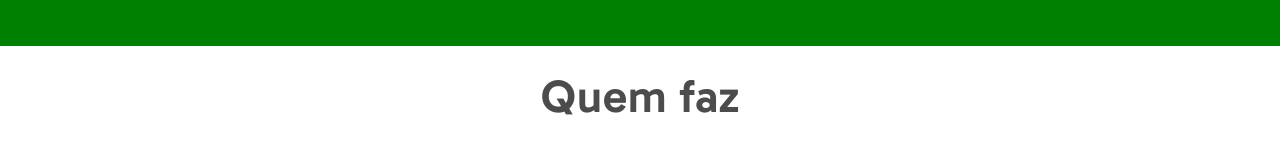
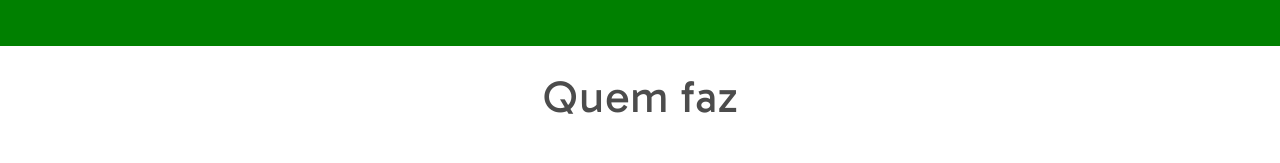
Before and after one commit to the-web-forest/Website, a Next.js app: page / in a window 1280 px wide. Shown: the part 399-562 px from the top of the page. Built offline with nearby package versions, Linux system fonts and the light colour scheme.

Commit message:
Team Members

```diff
--- a/sections/Team/style.module.css
+++ b/sections/Team/style.module.css
@@ -10,7 +10,7 @@
     color: var(--dark-gray);
     font-family: 'Aprova';
     font-style: normal;
-    font-weight: 600;
+    font-weight: 300;
     font-size: 2.8em;
     width: 100%;
     text-align: center;
```
